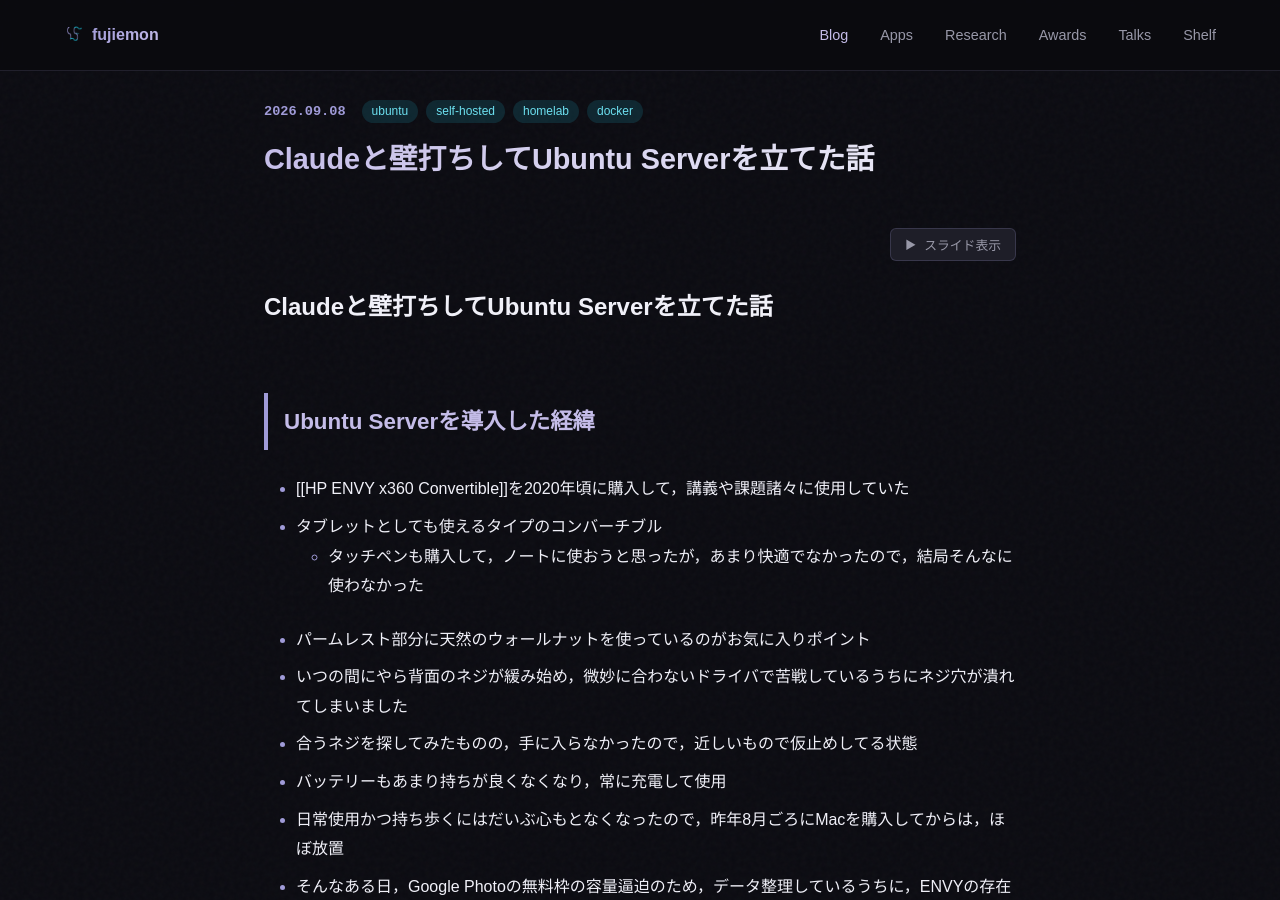
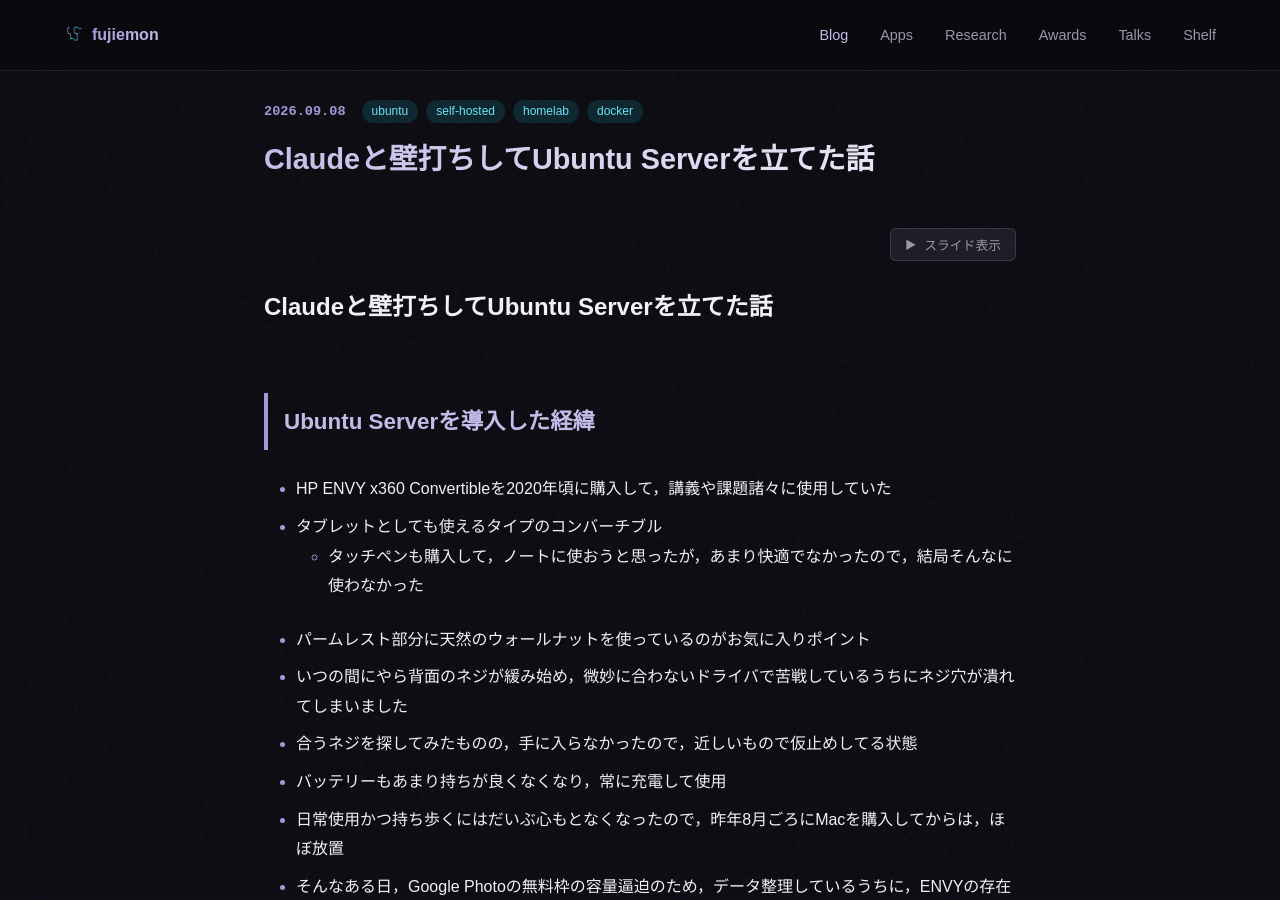
Before and after one commit to shotafujie/fujiemon, a Jekyll site: the page built from _posts/2026-09-08-ubuntu-server.md, in a window 1280 px wide and 900 px high. Built offline with Jekyll 4.4.1, drawn with Linux system fonts in a browser that asks for light colours; some web fonts are replaced.

Commit message:
Obsidianのwikilink記法の残骸を削除
Co-Authored-By: Claude Sonnet 5 <noreply@anthropic.com>
Claude-Session: https://claude.ai/code/session_01XnqGmTHA6vb2hQZ5ZaRewV

```diff
--- a/_posts/2026-09-08-ubuntu-server.md
+++ b/_posts/2026-09-08-ubuntu-server.md
@@ -11,7 +11,7 @@ excerpt: "使わなくなったノートPCをUbuntu Serverにして，Docker上
 
 ## Ubuntu Serverを導入した経緯
 
-- [[HP ENVY x360 Convertible]]を2020年頃に購入して，講義や課題諸々に使用していた
+- HP ENVY x360 Convertibleを2020年頃に購入して，講義や課題諸々に使用していた
 - タブレットとしても使えるタイプのコンバーチブル
     - タッチペンも購入して，ノートに使おうと思ったが，あまり快適でなかったので，結局そんなに使わなかった
 - パームレスト部分に天然のウォールナットを使っているのがお気に入りポイント
```
